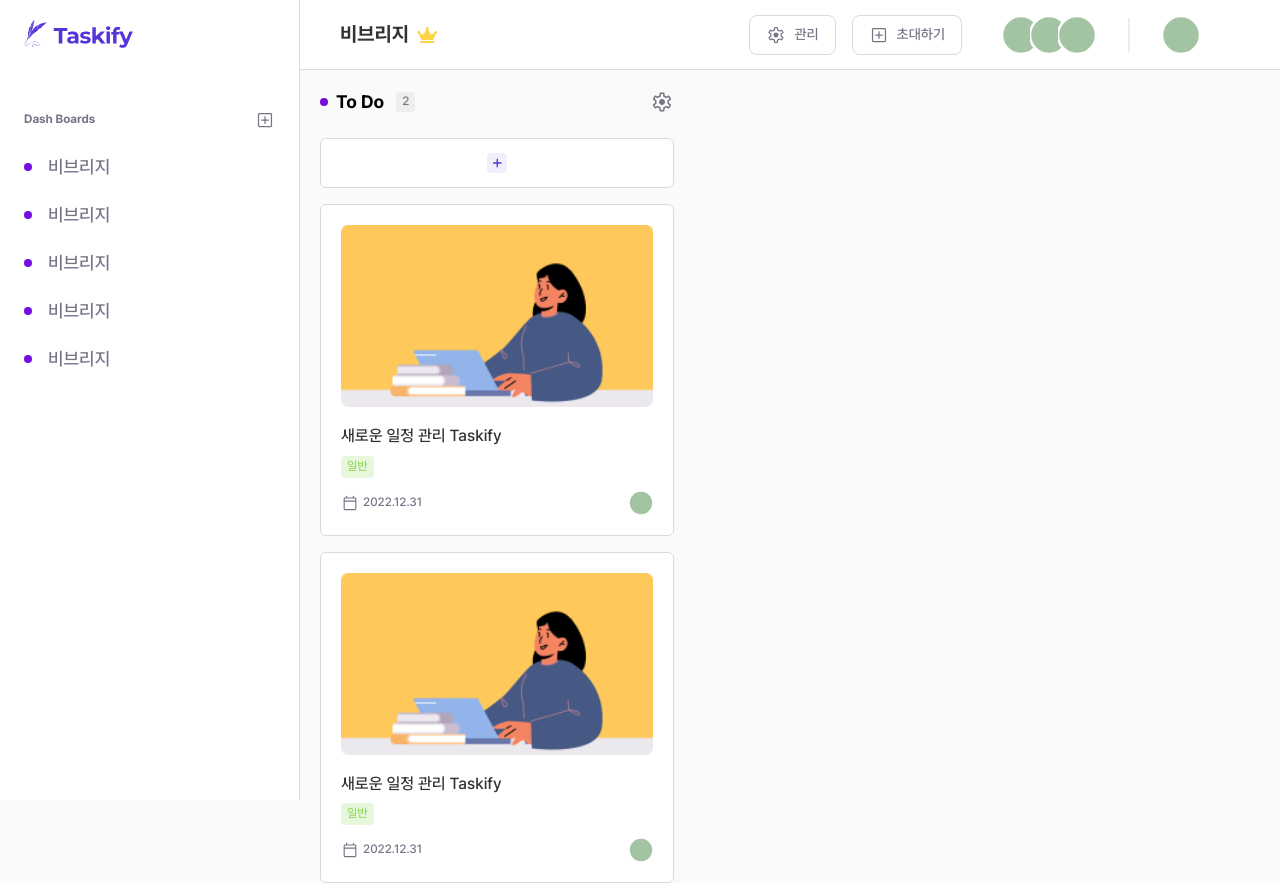
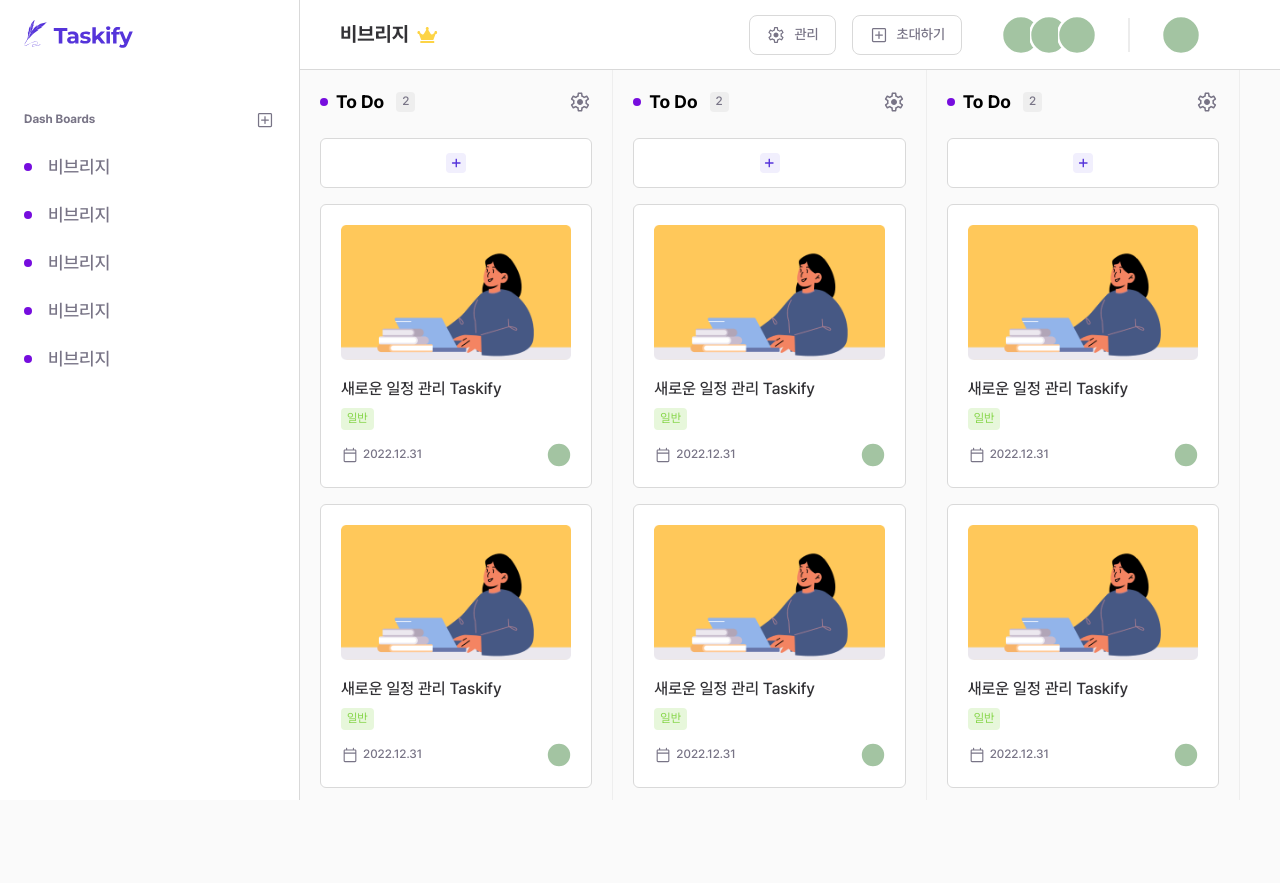
Before and after one commit to jisunipark/taskify, a React (Vite) app: page /dashboard in a window 1280 px wide. After the commit the page ends 800 px from the top, so only its background shows below. Built offline with nearby package versions, Linux system fonts and the light colour scheme.

Commit message:
Design: Add separation line between each list

```diff
--- /dev/null
+++ b/src/components/dashboard/Dashboard.module.scss
@@ -0,0 +1,29 @@
+@import '@/styles/global.scss';
+
+.wrap {
+  display: flex;
+  flex-direction: column;
+
+  hr {
+    height: 0.1rem;
+    border: 0;
+    background-color: $color-gray-20;
+    margin: 1.2rem -1.2rem 1.6rem -1.2rem;
+
+    @include tablet {
+      margin: 2rem -2rem;
+    }
+  }
+
+  @include desktop {
+    flex-direction: row;
+
+    hr {
+      width: 0.1rem;
+      height: calc(100vh - 7rem);
+      border: 0;
+      background-color: $color-gray-20;
+      margin: -2rem 2rem;
+    }
+  }
+}
--- /dev/null
+++ b/src/components/dashboard/Dashboard.tsx
@@ -0,0 +1,18 @@
+import classNames from 'classnames/bind';
+import BoardSection from '@/components/dashboard/board-section/BoardSection';
+import styles from './Dashboard.module.scss';
+
+const cx = classNames.bind(styles);
+
+export default function Dashboard() {
+  return (
+    <div className={cx('wrap')}>
+      <BoardSection />
+      <hr />
+      <BoardSection />
+      <hr />
+      <BoardSection />
+      <hr />
+    </div>
+  );
+}
--- a/src/components/dashboard/board-section/BoardSection.module.scss
+++ b/src/components/dashboard/board-section/BoardSection.module.scss
@@ -4,6 +4,7 @@
   display: flex;
   flex-direction: column;
   gap: 1.6rem;
+  height: fit-content;
 
   @include tablet {
     gap: 2.4rem;
--- a/src/pages/DashboardPage.tsx
+++ b/src/pages/DashboardPage.tsx
@@ -1,13 +1,13 @@
 import Gnb from '@/components/common/gnb/Gnb';
 import Lnb from '@/components/common/lnb/Lnb';
-import BoardSection from '@/components/dashboard/board-section/BoardSection';
+import Dashboard from '@/components/dashboard/Dashboard';
 
 export default function DashboardPage() {
   return (
     <div className="board page">
       <Lnb />
       <Gnb />
-      <BoardSection />
+      <Dashboard />
     </div>
   );
 }
```
